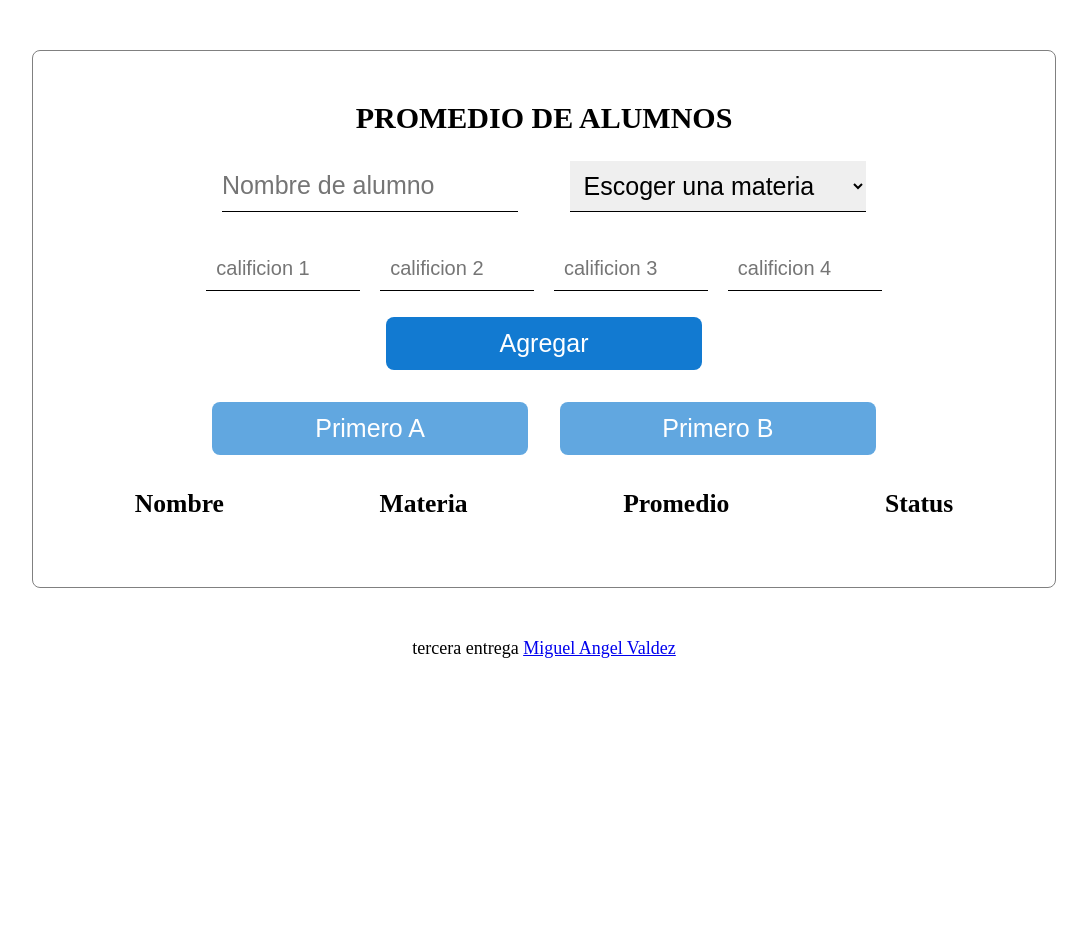
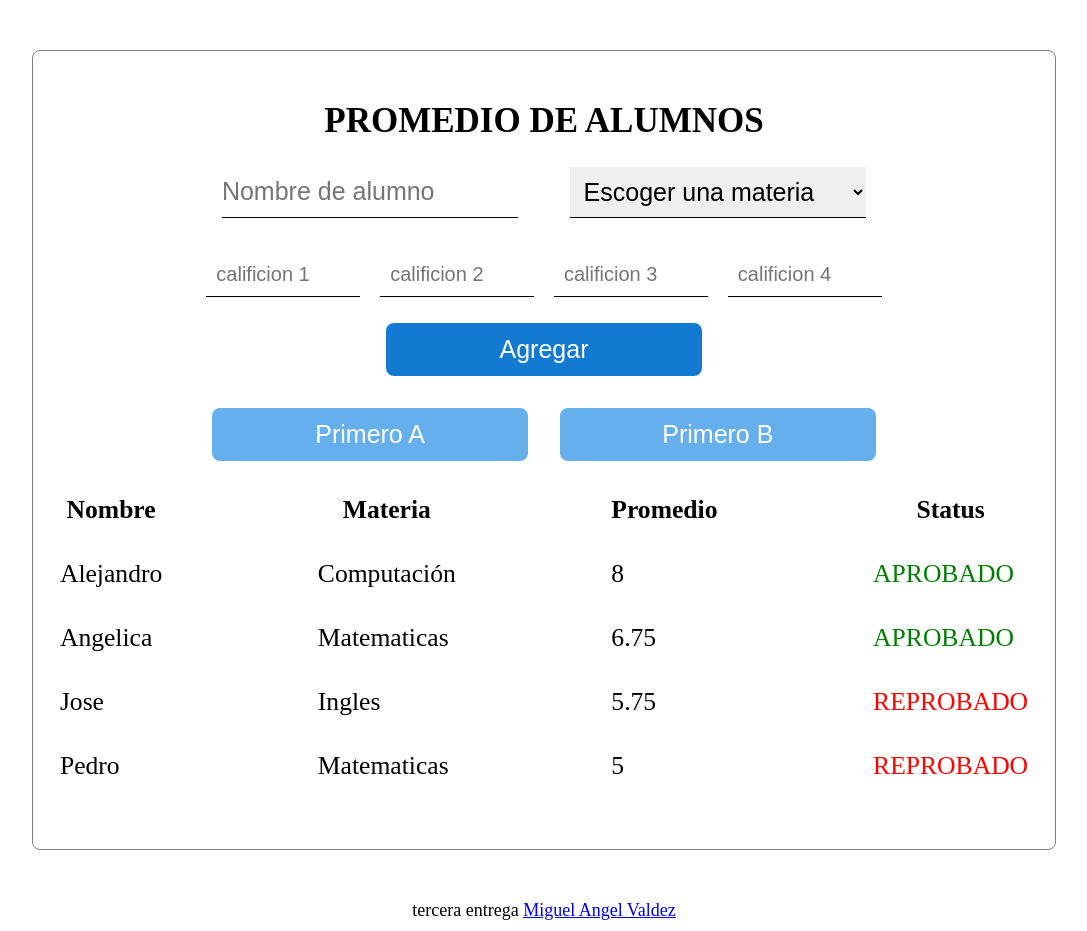
Before and after one commit to angelmiguelvr/js-entrega-3, a plain HTML site: page index.html in a window 1280 px wide. Both pictures are taken after a click on the button "Primero A". Shown: the whole page, without its empty margins (96-1183 px from the left). Before the commit the page ends 800 px from the top, so only its background shows below. Drawn offline with Linux system fonts and the light colour scheme.

Commit message:
correcciones y se termina funciones de js

```diff
--- a/css/style.css
+++ b/css/style.css
@@ -29,7 +29,7 @@
 }
 
 .formulario__titulo{
-	font-size: 30px;
+	font-size: 35px;
 	text-transform: uppercase;
 }
 
@@ -159,17 +159,17 @@
 	grid-column-start: 1;
 	grid-column-end: 3;
 	font-size: 25px;
-	padding: 1.5vh 3vw;
+	padding: 1.5vh 2vw;
 	margin: 2vh;
 	border-radius: 8px;
 	border: none;
-	background: #127bd1a9 ;
+	background: #1887e2a9 ;
 	color: white;
 	transition: all 0.5s;
 }
 
 .cuadro__btn-grupoA:hover{
-	background: #3D8ED1;
+	background: #2595f188;
 	color: white;
 	cursor: pointer;
 }
@@ -179,17 +179,17 @@
 	grid-column-start: 3;
 	grid-column-end: 5;
 	font-size: 25px;
-	padding: 1.5vh 3vw;
+	padding: 1.5vh 2vw;
 	margin: 2vh;
 	border-radius: 8px;
 	border: none;
-	background: #127bd1a9 ;
+	background: #1887e2a9 ;
 	color: white;
 	transition: all 0.5s;
 }
 
 .cuadro__btn-grupoB:hover{
-	background: #3D8ED1;
+	background: #2595f188;
 	color: white;
 	cursor: pointer;
 }
@@ -219,7 +219,7 @@
 
 @media only screen and (max-width: 900px){
 	.formulario__titulo{
-		font-size: 18px;
+		font-size: 23px;
 	}
 
 	.cuadro__nombre{
--- a/index.html
+++ b/index.html
@@ -37,8 +37,8 @@
 
 
             <button class="cuadro__btn" type="submit">Agregar</button>
-            <input type="button" class="cuadro__btn-grupoA" onclick="pintaprimeroA()" id="primeroA" value="Primero A">
-            <input type="button" class="cuadro__btn-grupoB" onclick="pintaprimeroB()" id="primeroB" value="Primero B">
+            <input type="button" class="cuadro__btn-grupoA" onclick="datos('primeroA')" value="Primero A">
+            <input type="button" class="cuadro__btn-grupoB" onclick="datos('primeroB')" value="Primero B">
 
         </form>
 
--- a/js/javascript.js
+++ b/js/javascript.js
@@ -52,14 +52,14 @@ document.querySelector('#formulario').addEventListener('submit', e => {
 	pintarAlumnos(nombre, materia, calificacion1, calificacion2, calificacion3, calificacion4);
 })
 
-import { primeroA, primeroB } from 'lista.json';
 
-function pintaprimeroA(){
-	console.log(primeroA);
-};
-function pintaprimeroB(){
-	console.log(primeroB);
-};
+const datos = async (grupo) => {
+	const respuesta = await fetch ('js/lista.json');
+	const data = await respuesta.json();
 
-const primerA = pintaprimeroA;
-const primerB = pintaprimeroB;
+	document.querySelector('#lista').innerHTML="";
+
+	data[grupo].map(({nombre, materia, calificacion1, calificacion2, calificacion3, calificacion4}) => {
+		pintarAlumnos(nombre, materia, calificacion1, calificacion2, calificacion3, calificacion4)
+	});
+}
--- a/js/lista.json
+++ b/js/lista.json
@@ -2,15 +2,15 @@
 {
     "primeroA": [
       {
-        "nombre": "alejandro",
-        "materia": "Matematicas",
+        "nombre": "Alejandro",
+        "materia": "Computación",
         "calificacion1": "7",
         "calificacion2": "8",
         "calificacion3": "9",
         "calificacion4": "8"
       },
       {
-        "nombre": "angelica",
+        "nombre": "Angelica",
         "materia": "Matematicas",
         "calificacion1": "8",
         "calificacion2": "6",
@@ -18,15 +18,15 @@
         "calificacion4": "6"
       },
       {
-        "nombre": "jose",
-        "materia": "Matematicas",
+        "nombre": "Jose",
+        "materia": "Ingles",
         "calificacion1": "5",
         "calificacion2": "6",
         "calificacion3": "6",
         "calificacion4": "6"
       },
       {
-        "nombre": "pedro",
+        "nombre": "Pedro",
         "materia": "Matematicas",
         "calificacion1": "5",
         "calificacion2": "5",
@@ -35,15 +35,15 @@
       }],
       "primeroB": [
       {
-        "nombre": "manuel",
-        "materia": "Matematicas",
+        "nombre": "Manuel",
+        "materia": "Ingles",
         "calificacion1": "5",
         "calificacion2": "7",
         "calificacion3": "6",
         "calificacion4": "5"
       },
       {
-        "nombre": "raquel",
+        "nombre": "Raquel",
         "materia": "Matematicas",
         "calificacion1": "8",
         "calificacion2": "9",
@@ -51,31 +51,31 @@
         "calificacion4": "10"
       },
       {
-        "nombre": "daniel",
-        "materia": "Matematicas",
+        "nombre": "Daniel",
+        "materia": "Computación",
         "calificacion1": "9",
         "calificacion2": "8",
         "calificacion3": "9",
         "calificacion4": "5"
       },
       {
-        "nombre": "maria",
-        "materia": "Matematicas",
+        "nombre": "Maria",
+        "materia": "Ingles",
         "calificacion1": "5",
         "calificacion2": "5",
         "calificacion3": "5",
         "calificacion4": "5"
       },
       {
-        "nombre": "adriana",
-        "materia": "Matematicas",
+        "nombre": "Adriana",
+        "materia": "Computación",
         "calificacion1": "6",
         "calificacion2": "8",
         "calificacion3": "9",
         "calificacion4": "8"
       },
       {
-        "nombre": "saul",
+        "nombre": "Saul",
         "materia": "Matematicas",
         "calificacion1": "10",
         "calificacion2": "10",
```
